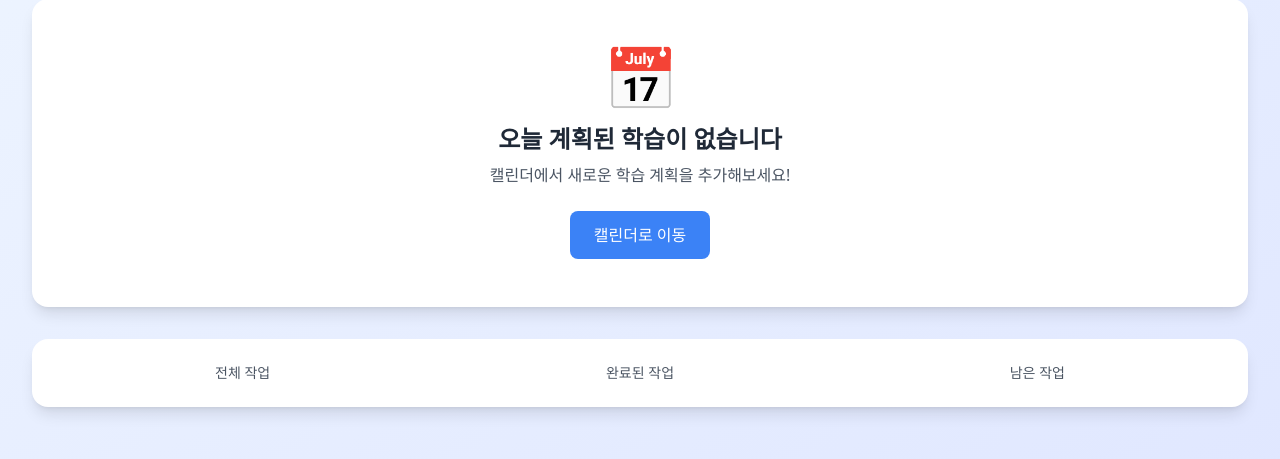
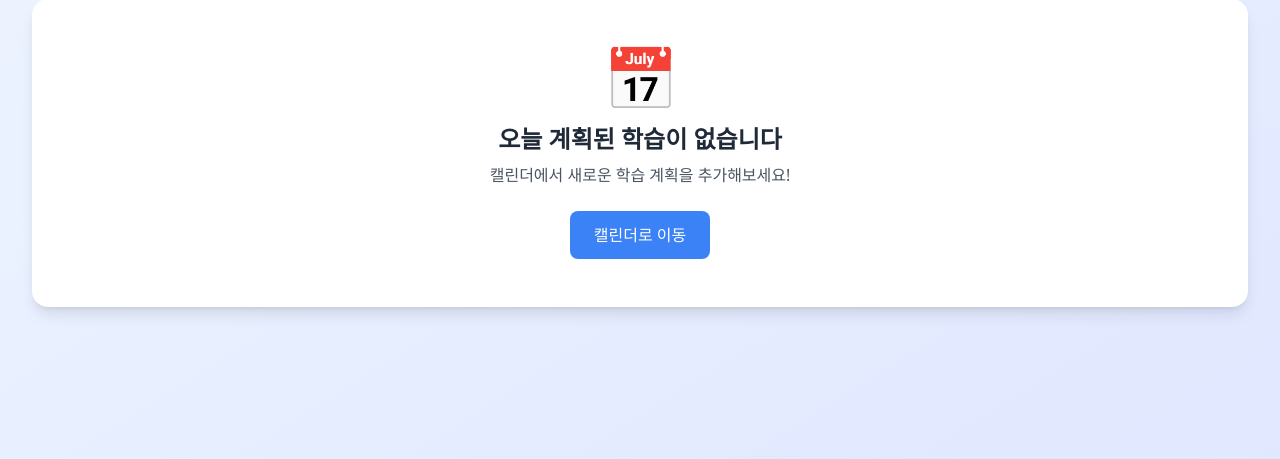
Before and after one commit to pinkyj81/study_plan, a Flask app: template templates/today_learning.html in a window 1280 px wide. Shown: the part 305-764 px from the top of the page. Run offline with Flask 3, Linux system fonts and the light colour scheme; the template is opened without the code that fills it, so the values that code supplies are empty; some libraries are stand-ins or nearby versions.

Commit message:
Add files via upload

```diff
--- a/app.py
+++ b/app.py
@@ -53,6 +53,7 @@ def get_plans_from_db():
             p.title,
             p.subject,
             p.image_url,
+            p.color,
             p.created_at,
             t.task_id,
             t.plan_date,
@@ -81,15 +82,19 @@ def get_plans_from_db():
 
         # 새로운 계획인 경우
         if plan_id not in plans_dict:
-            # 색상 할당 (plan_id 기반으로 순환)
-            color_idx = (plan_id - 1) % len(PLAN_COLORS)
+            # DB에서 색상 가져오기, 없으면 plan_id 기반으로 기본 색상 할당
+            saved_color = row.color if hasattr(row, 'color') and row.color else None
+            if not saved_color:
+                color_idx = (plan_id - 1) % len(PLAN_COLORS)
+                saved_color = PLAN_COLORS[color_idx]
+
             plans_dict[plan_id] = {
                 "plan_id": plan_id,
                 "title": row.title,
                 "subject": row.subject,
                 "image_url": row.image_url if hasattr(row, 'image_url') else None,
                 "created_at": row.created_at.strftime("%Y-%m-%d") if row.created_at else "",
-                "color": PLAN_COLORS[color_idx],
+                "color": saved_color,
                 "daily_plans": []
             }
 
@@ -500,17 +505,25 @@ def create_plan():
         end_date_str = data.get("end_date")
         selected_weekdays = data.get("selected_weekdays", [])
 
-        # 1. DB에 새 계획 추가
+        # 1. DB에 새 계획 추가 (색상 포함)
+        color = data.get("color")
+        if not color:
+            # 색상이 지정되지 않으면 기본값 사용
+            plans = get_plans_from_db()
+            color_idx = len(plans) % len(PLAN_COLORS)
+            color = PLAN_COLORS[color_idx]
+
         insert_query = text("""
-            INSERT INTO dbo.study_plan (user_id, title, subject, image_url, created_at)
-            VALUES (:user_id, :title, :subject, :image_url, SYSDATETIMEOFFSET())
+            INSERT INTO dbo.study_plan (user_id, title, subject, image_url, color, created_at)
+            VALUES (:user_id, :title, :subject, :image_url, :color, SYSDATETIMEOFFSET())
         """)
 
         db.session.execute(insert_query, {
             "user_id": user_id,
             "title": title,
             "subject": subject,
-            "image_url": image_url
+            "image_url": image_url,
+            "color": color
         })
         db.session.commit()
 
@@ -601,16 +614,24 @@ def create_plan_from_template():
         if not allowed_weekdays:
             return jsonify({"ok": False, "error": "유효한 요일이 없습니다."}), 400
 
-        # 1. 새 계획 생성
+        # 1. 새 계획 생성 (색상 포함)
+        color = data.get("color")
+        if not color:
+            # 색상이 지정되지 않으면 기본값 사용
+            plans = get_plans_from_db()
+            color_idx = len(plans) % len(PLAN_COLORS)
+            color = PLAN_COLORS[color_idx]
+
         insert_plan = text("""
-            INSERT INTO dbo.study_plan (user_id, title, subject, image_url, created_at)
-            VALUES (:user_id, :title, :subject, :image_url, SYSDATETIMEOFFSET())
+            INSERT INTO dbo.study_plan (user_id, title, subject, image_url, color, created_at)
+            VALUES (:user_id, :title, :subject, :image_url, :color, SYSDATETIMEOFFSET())
         """)
         db.session.execute(insert_plan, {
             "user_id": user_id,
             "title": title,
             "subject": subject,
-            "image_url": data.get("image_url")
+            "image_url": data.get("image_url"),
+            "color": color
         })
         db.session.commit()
 
@@ -790,12 +811,13 @@ def update_plan(plan_id):
     data = request.get_json(force=True)
 
     try:
-        # DB에서 계획 업데이트
+        # DB에서 계획 업데이트 (색상 포함)
         update_query = text("""
             UPDATE dbo.study_plan
             SET title = :title,
                 subject = :subject,
-                image_url = :image_url
+                image_url = :image_url,
+                color = :color
             WHERE plan_id = :plan_id
         """)
 
@@ -803,7 +825,8 @@ def update_plan(plan_id):
             "plan_id": plan_id,
             "title": data.get("title"),
             "subject": data.get("subject"),
-            "image_url": data.get("image_url")
+            "image_url": data.get("image_url"),
+            "color": data.get("color")
         })
         db.session.commit()
 
@@ -1351,6 +1374,7 @@ def today_learning():
             p.title as plan_title,
             p.subject,
             p.image_url,
+            p.color,
             t.task_id,
             t.task_title,
             t.link_url,
@@ -1390,14 +1414,18 @@ def today_learning():
     for row in result:
         plan_id = row.plan_id
         if plan_id not in plans_dict:
-            # 색상 할당
-            color_idx = (plan_id - 1) % len(PLAN_COLORS)
+            # DB에서 색상 가져오기, 없으면 plan_id 기반으로 기본 색상 할당
+            saved_color = row.color if hasattr(row, 'color') and row.color else None
+            if not saved_color:
+                color_idx = (plan_id - 1) % len(PLAN_COLORS)
+                saved_color = PLAN_COLORS[color_idx]
+
             plans_dict[plan_id] = {
                 "plan_id": plan_id,
                 "plan_title": row.plan_title,
                 "subject": row.subject,
                 "image_url": row.image_url if hasattr(row, 'image_url') else None,
-                "color": PLAN_COLORS[color_idx],
+                "color": saved_color,
                 "tasks": []
             }
 
--- a/templates/index.html
+++ b/templates/index.html
@@ -771,7 +771,7 @@
             // 링크가 있으면 표시
             if (task.link_url) {
               const normalizedLink = /^(https?:\/\/)/i.test(task.link_url) ? task.link_url : `https://${task.link_url}`;
-              taskHtml += `<div class="text-xs text-blue-600 mt-1"><a href="javascript:void(0)" onclick="window.open('${normalizedLink}', '_blank', 'noopener')" class="hover:underline">🔗 ${task.link_url}</a></div>`;
+              taskHtml += `<div class="text-xs text-blue-600 mt-1"><a href="javascript:void(0)" onclick="window.open('${normalizedLink}', '_blank', 'noopener')" class="hover:underline">🔗 링크 열기</a></div>`;
             }
 
             taskHtml += `
--- a/templates/today_learning.html
+++ b/templates/today_learning.html
@@ -7,12 +7,19 @@
   <style>
     .task-card {
       transition: all 0.3s ease;
-      height: 100%;
+      min-height: 120px;
       position: relative;
+      display: flex;
+      align-items: center;
     }
     .task-card:hover {
       transform: translateY(-2px);
       box-shadow: 0 10px 20px rgba(0,0,0,0.1);
+    }
+    .task-link-area {
+      min-height: 24px;
+      display: flex;
+      align-items: center;
     }
     .completed {
       opacity: 0.6;
@@ -184,9 +191,9 @@
           <div class="bg-white rounded-2xl shadow-lg overflow-hidden h-fit" style="border-left: 8px solid {{ plan.color }};">
             <!-- 이미지 영역 -->
             {% if plan.image_url %}
-            <div class="relative overflow-hidden">
+            <div class="relative overflow-hidden" style="height: 280px; background-color: #f9fafb;">
               <img src="{{ plan.image_url }}" alt="{{ plan.plan_title }}"
-                   class="w-full h-auto object-contain"
+                   class="w-full h-full object-contain"
                    onerror="this.style.display='none'; this.nextElementSibling.style.display='flex';">
               <div class="hidden absolute inset-0 items-center justify-center text-gray-400" style="background: linear-gradient(135deg, {{ plan.color }}40 0%, {{ plan.color }}20 100%);">
                 <svg class="w-16 h-16" fill="currentColor" viewBox="0 0 20 20">
@@ -207,14 +214,15 @@
               <div class="space-y-4">
                 {% for task in plan.tasks %}
                 <div class="task-card bg-gray-50 rounded-xl p-5 border-2 border-gray-200 {% if task.status == 'done' %}completed{% endif %}" data-task-id="{{ task.task_id }}">
-                  <div class="flex items-start gap-3">
+                  <div class="flex items-center gap-3 w-full">
                     <input type="checkbox"
-                           class="task-checkbox w-5 h-5 mt-1 rounded border-gray-300 text-blue-600 focus:ring-blue-500 cursor-pointer flex-shrink-0"
+                           class="task-checkbox w-5 h-5 rounded border-gray-300 text-blue-600 focus:ring-blue-500 cursor-pointer flex-shrink-0"
                            data-task-id="{{ task.task_id }}"
                            {% if task.status == 'done' %}checked{% endif %}>
                     <div class="flex-grow">
                       <h3 class="text-lg font-bold text-gray-800 leading-tight mb-2">{{ task.task_title }}</h3>
 
+                      <div class="task-link-area">
                         {% if task.link_url %}
                         <a href="{{ task.link_url }}" target="_blank" class="inline-flex items-center gap-1 text-blue-600 hover:text-blue-800 text-sm font-medium">
                           🔗 학습 자료
@@ -223,6 +231,7 @@
                           </svg>
                         </a>
                         {% endif %}
+                      </div>
                     </div>
                   </div>
                   <!-- 완료 도장 -->
@@ -249,24 +258,6 @@
         </a>
       </div>
     {% endif %}
-
-    <!-- 하단 요약 -->
-    <div class="mt-8 bg-white rounded-2xl shadow-lg p-6">
-      <div class="grid grid-cols-3 gap-6 text-center">
-        <div>
-          <div class="text-3xl font-bold text-blue-600">{{ total_tasks }}</div>
-          <div class="text-sm text-gray-600">전체 작업</div>
-        </div>
-        <div>
-          <div class="text-3xl font-bold text-green-600">{{ completed_tasks }}</div>
-          <div class="text-sm text-gray-600">완료된 작업</div>
-        </div>
-        <div>
-          <div class="text-3xl font-bold text-orange-600">{{ total_tasks - completed_tasks }}</div>
-          <div class="text-sm text-gray-600">남은 작업</div>
-        </div>
-      </div>
-    </div>
   </div>
 
   <script>
```
Also changed, not shown: add_all_images.py (added, +56 -0 lines), add_color_column.py (added, +20 -0 lines), add_sample_images.py (added, +39 -0 lines), check_db.py (added, +13 -0 lines), templates/login.html (+1 -6 lines), update_colors.py (added, +22 -0 lines). Lines whose indentation alone changed are shown as unchanged.
